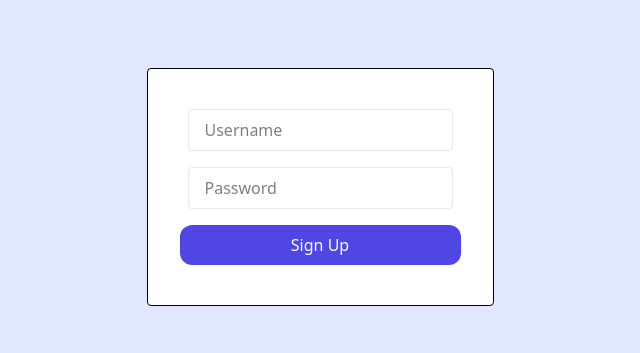
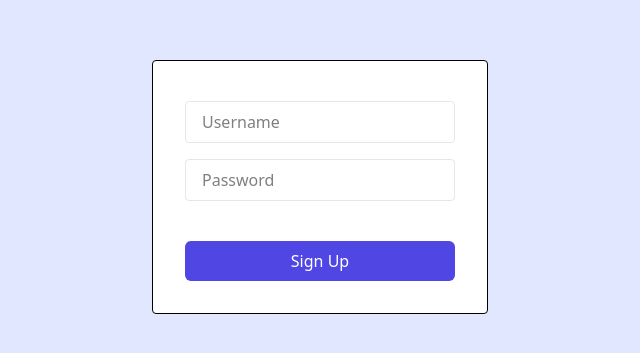
Before and after one commit to jagrat-khatter/Second-Brain-Frontend, a React (Vite) app: page /signin in a window 1280 px wide. Shown: the part 213-566 px from the top of the page, without its empty margins (320-960 px from the left). Built offline with nearby package versions, Linux system fonts and the light colour scheme.

Commit message:
Build signup and signi pn page and connected them to backend

```diff
--- a/package.json
+++ b/package.json
@@ -11,8 +11,10 @@
   },
   "dependencies": {
     "@tailwindcss/vite": "^4.1.11",
+    "axios": "^1.11.0",
     "react": "^19.1.0",
     "react-dom": "^19.1.0",
+    "react-router-dom": "^7.8.0",
     "react-social-media-embed": "^2.5.18",
     "tailwindcss": "^4.1.11"
   },
--- a/src/App.tsx
+++ b/src/App.tsx
@@ -9,15 +9,21 @@ import { CreateContentModal } from './components/CreateComponentModal.tsx'
 import { SideBar } from './components/Sidebar.tsx'
 import { Dashboard } from './pages/dashboard.tsx'
 import { Signup } from './pages/signup.tsx';
+import { BrowserRouter, Route, Routes } from 'react-router-dom';
+import { Signin } from './pages/signin.tsx';
 
 function App() {
   const [count, setCount] = useState(0);
   const [open , setOpen] = useState(false);
 
-  return (<>
-   {/* <Dashboard /> */}
-   <Signup />
-  </>)
+
+  return (<BrowserRouter>
+            <Routes>
+              <Route path='/signup' element={<Signup />} />
+              <Route path='/signin' element={<Signin />} />
+              <Route path='/dashboard' element={<Dashboard />} />
+            </Routes>
+          </BrowserRouter>)
 
 }
 
--- a/src/components/InputBox.tsx
+++ b/src/components/InputBox.tsx
@@ -2,10 +2,14 @@ interface InputBoxProps {
   placeHolder: string;
   type: 'text' | 'number';
   onChange?: (value: string) => void;  // Better to pass the actual value
+  fullWidth?: boolean;
+  ref?: any
 }
 
 
-export const InputBox = ({placeHolder , type , onChange}:InputBoxProps)=>{
+export const InputBox = ({placeHolder , type , onChange , fullWidth , ref}:InputBoxProps)=>{
 
-  return <div><input placeholder={placeHolder}  onChange={(onChange ? (e)=>onChange(e.target.value) : ()=>1)} className='px-4 py-2 m-2 rounded border border-1 border-gray-200 focus:outline-none' /></div>
+  return <div><input placeholder={placeHolder}  ref={ref} onChange={(onChange ? (e)=>onChange(e.target.value) : ()=>1)}
+  className={`px-4 py-2 my-2 rounded border border-1 border-gray-200 focus:outline-none
+    ${fullWidth ? 'w-full': ''}`} spellCheck={false} /></div>
 }
--- a/src/components/button.tsx
+++ b/src/components/button.tsx
@@ -10,6 +10,7 @@ export interface ButtonProps {
     onClick: ()=>void ;
     rounded: string ;
     fullWidth?: boolean ;
+    loading?: boolean ;
 }
 
 type variantStylesType = {
@@ -39,10 +40,11 @@ const roundedStyles: {[key: string]: string} = {
 const defaultStyles:string = "px-3 py-2 min-w-fit cursor-pointer font-normal" ;
 
 export const Button = (props : ButtonProps)=>{
-    const {variant, size, text, startIcon, onClick , rounded , fullWidth} = props;
+    const {variant, size, text, startIcon, onClick , rounded , fullWidth , loading} = props;
 
     return (
-        <button onClick={onClick} className={`${variantStyles[variant]} ${defaultStyles} ${roundedStyles[rounded]} outline-none ${fullWidth ? 'w-full' : '' }`}>
+        <button onClick={onClick} className={`${variantStyles[variant]} ${defaultStyles} ${roundedStyles[rounded]} outline-none
+        ${fullWidth ? 'w-full' : ''  } disabled:cursor-not-allowed disabled:opacity-40`} disabled={loading} >
             <div className='flex items-center grid justify-items-center-safe'>
                 {startIcon  ? <div className="pr-2">{startIcon}</div> : null}
                 {text}
--- /dev/null
+++ b/src/config.ts
@@ -0,0 +1 @@
+export const BACKEND_URL : string = 'https://second-brain-backend-x1sk.onrender.com/api/v1/'
--- a/src/pages/signin.tsx
+++ b/src/pages/signin.tsx
@@ -0,0 +1,19 @@
+import { useState } from "react";
+import { InputBox } from "../components/InputBox";
+import { Button } from "../components/button";
+
+export function Signin (){
+    const [username , setUsername] = useState("");
+    const [password , setPassword] = useState("");
+
+    return <div className='h-screen w-screen bg-bluelight-500 flex justify-center items-center'>
+        <div className='bg-white rounded border min-w-84 p-8' >
+            <InputBox placeHolder='Username' type='text' onChange={setUsername} fullWidth={true} />
+            <InputBox placeHolder='Password' type='text' onChange={setPassword} fullWidth={true} />
+            <div className='flex justify-center pt-8'>
+                <Button onClick={()=>window.open('')} variant={'primary'} text={'Sign Up'} size={'sm'} rounded={'md'} fullWidth={true} loading={false}/>
+            </div>
+        </div>
+
+    </div>
+}
--- a/src/pages/signup.tsx
+++ b/src/pages/signup.tsx
@@ -1,18 +1,49 @@
-import { useState } from "react";
+import { useRef, useState } from "react";
 import { InputBox } from "../components/InputBox";
 import { Button } from "../components/button";
+import axios from "axios";
+import { BACKEND_URL } from "../config";
+import {useNavigate} from 'react-router-dom'
+
 
 export function Signup (){
-    const [username , setUsername] = useState("");
-    const [password , setPassword] = useState("");
+    const usernameRef = useRef<HTMLInputElement>(null);
+    const passwordRef = useRef<HTMLInputElement>(null);
+    const [messageColor , setMessageColor] = useState('');
+    const [message , setMessage] = useState('');
+    const navigate = useNavigate();
+
+    const signup = async ()=>{
+        try
+        {
+            const username = usernameRef.current?.value ;
+            const password = passwordRef.current?.value ;
+
+            const response = await axios.post(BACKEND_URL+'signup' ,{ username : username , password : password});
+            if(response.data.message ===  "User successfully created!"){
+                setMessageColor('text-green-600');
+                setMessage('User signed up');
+                setTimeout(()=>navigate('/signin') ,2000)
+            }
+        }
+        catch(err:any){
+            if(err.response && err.response.data.message){
+                setMessageColor('text-red-600');
+                setMessage(err.response.data.message);
+            }
+            else console.log('There is error') ;
+        }
+    }
+
 
     return <div className='h-screen w-screen bg-bluelight-500 flex justify-center items-center'>
-        <div className='bg-white rounded border min-w-48 p-8' >
-            <InputBox placeHolder='Username' type='text' onChange={setUsername} />
-            <InputBox placeHolder='Password' type='text' onChange={setPassword} />
-            <div className='flex justify-center py-2'>
-                <Button onClick={()=>window.open('')} variant={'primary'} text={'Sign Up'} size={'sm'} rounded={'xl'} fullWidth={true}/>
+        <div className='bg-white rounded border-2  border-blueextra-500 min-w-84 p-8' >
+            <InputBox placeHolder='Username' type='text' ref={usernameRef} fullWidth={true} />
+            <InputBox placeHolder='Password' type='text' ref={passwordRef} fullWidth={true} />
+            <div className='flex justify-center pt-8'>
+                <Button onClick={()=>signup()} variant={'primary'} text={'Sign Up'} size={'sm'} rounded={'md'} fullWidth={true} loading={false} />
             </div>
+            <div className={`flex justify-center font-mono text-xl ${messageColor}`}>{message}</div>
         </div>
 
     </div>
```
Also changed, not shown: 1 other file (tests, documents, lock files or other folders).
